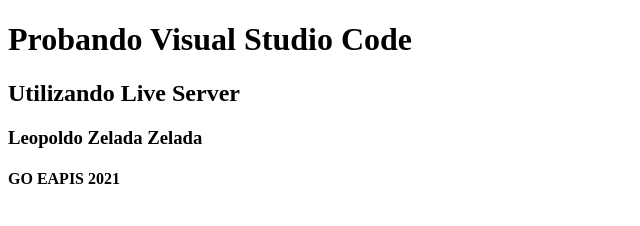
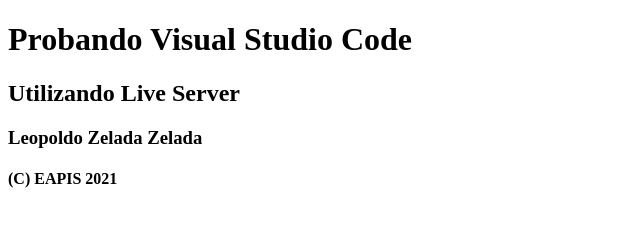
Before and after one commit to leoEAPIS/leoEAPIS.github.io, a plain HTML site: page index.html in a window 1280 px wide. Shown: the full height of the page, 0-640 px from the left. Drawn offline with Linux system fonts and the light colour scheme.

Commit message:
Prueba de mi primera version de pagina personal

```diff
--- a/index.html
+++ b/index.html
@@ -15,7 +15,7 @@
     <h1>Probando Visual Studio Code</h1>
     <h2>Utilizando Live Server</h2>
     <h3>Leopoldo Zelada Zelada</h3>
-    <h4>GO EAPIS 2021</h4>
+    <h4>(C) EAPIS 2021</h4>
     <script src="" async defer></script>
 </body>
 
```
